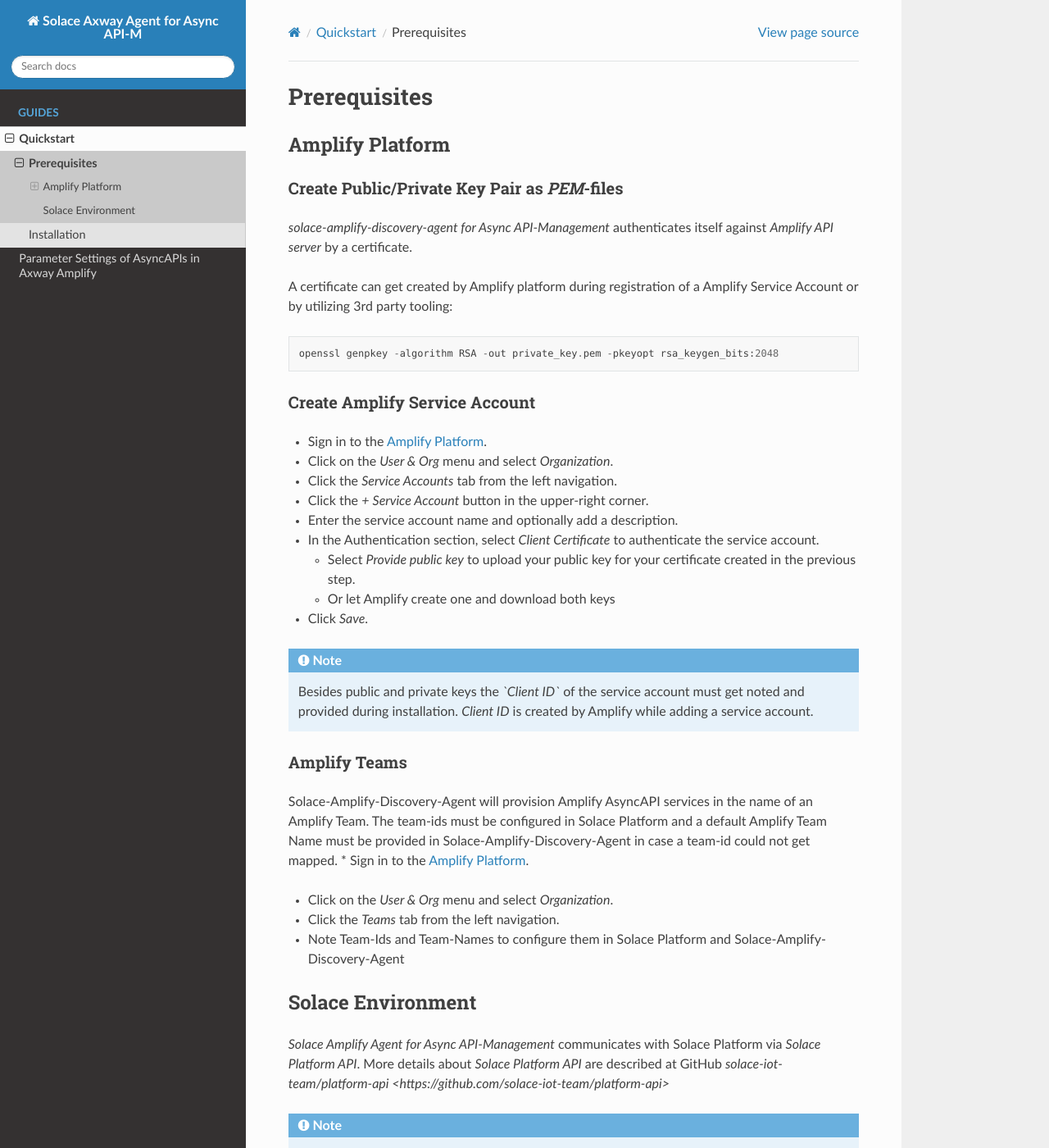
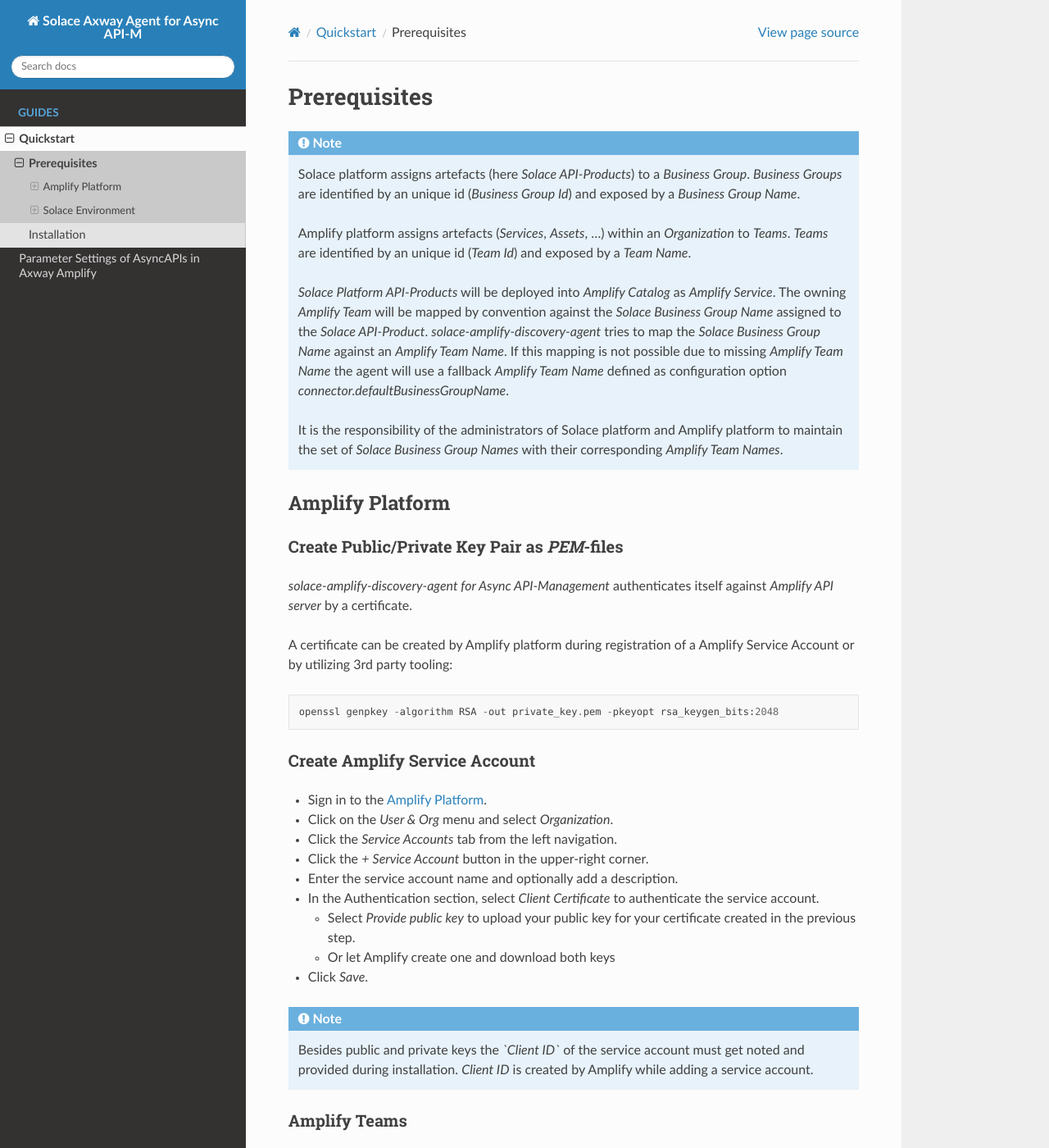
Before and after one commit to solace-iot-team/solace-amplify-discovery-agent, a Sphinx documentation site: the page built from docs/source/quickstart/prerequisites.rst, in a window 1280 px wide and 1400 px high. Shown: the whole window at 82% size. Built offline with Sphinx 7.4.7 and the Read the Docs theme 2.0.0, drawn with Linux system fonts in a browser that asks for light colours; some of the changed text lies outside the part shown.

Commit message:
adjusted documentation

```diff
--- a/docs/source/quickstart/installation.rst
+++ b/docs/source/quickstart/installation.rst
@@ -10,9 +10,9 @@
 Configuration of `solace-amplify-discovery-agent` Docker container
 ++++++++++++++++++++++++++++++++++++++++++++++++++++++++++++++++++
 
-The agent is getting configured by providing environment variables.
+The agent is configured by providing a configuration file and/or environment variables.
 
-A documented sample of all environment variables is located at `.env.sample <https://github.com/solace-iot-team/solace-amplify-discovery-agent/tree/main/sample>`_
+A documented sample of the configuration options is located at  <https://github.com/solace-iot-team/solace-amplify-discovery-agent/tree/main/sample>`_
 
 * solace-amplify-discovery-agent is executed as user `AGENT` (uid=9999,gid=9999)
 * Path `/opt/agent` is read and writeable for user AGENT
--- a/docs/source/quickstart/prerequisites.rst
+++ b/docs/source/quickstart/prerequisites.rst
@@ -1,6 +1,14 @@
 Prerequisites
 =============
 
+.. note::
+  Solace platform assigns artefacts (here `Solace API-Products`) to a `Business Group`. `Business Groups` are identified by an unique id (`Business Group Id`) and exposed by a `Business Group Name`.
+
+  Amplify platform assigns  artefacts (`Services`, `Assets`, ...) within an `Organization` to `Teams`. `Teams` are identified by an unique id (`Team Id`) and exposed by a `Team Name`.
+
+  `Solace Platform API-Products` will be deployed into `Amplify Catalog` as `Amplify Service`. The owning `Amplify Team` will be mapped by convention against the `Solace Business Group Name` assigned to the `Solace API-Product`. `solace-amplify-discovery-agent` tries to map the `Solace Business Group Name` against an `Amplify Team Name`. If this mapping is not possible due to missing `Amplify Team Name` the agent will use a fallback `Amplify Team Name` defined as configuration option `connector.defaultBusinessGroupName`.
+
+  It is the responsibility of the administrators of Solace platform and Amplify platform to maintain the set of `Solace Business Group Names` with their corresponding `Amplify Team Names`.
 
 Amplify Platform
 ----------------
@@ -10,7 +18,7 @@
 
 *solace-amplify-discovery-agent for Async API-Management* authenticates itself against *Amplify API server* by a certificate.
 
-A certificate can get created by Amplify platform during registration of a Amplify Service Account or by utilizing 3rd party tooling:
+A certificate can be created by Amplify platform during registration of a Amplify Service Account or by utilizing 3rd party tooling:
 
 ::
 
@@ -43,7 +51,7 @@
 
 
 Amplify Teams
-+++++++++++++++++++++++++
+++++++++++++++
 
 Solace-Amplify-Discovery-Agent will provision Amplify AsyncAPI services in the name of an Amplify Team. The team-ids must be configured in Solace Platform and a default Amplify Team Name must be provided in Solace-Amplify-Discovery-Agent in case a team-id could not get mapped.
 * Sign in to the `Amplify Platform <https://platform.axway.com>`_.
@@ -61,22 +69,23 @@
 *Solace Amplify Agent for Async API-Management* communicates with Solace Platform via `Solace Platform API`.
 More details about `Solace Platform API` are described at GitHub `solace-iot-team/platform-api <https://github.com/solace-iot-team/platform-api>`
 
-.. note::
-  These details must get provided during installation:
+Preparation of Solace Platform
+++++++++++++++++++++++++++++++
 
-  * URL of `Solace Platform API`
+Within Solace Platform a minimum set of assets must be created upfront and will later be used to configure `solace-amplify-discovery-agent`:
 
-  * `Org-Admin` user and password
-
-
-An *Organization* within `Solace Platform API` service with at least one *Solace-Environment* must be provisioned:
+* An *Organization* within Solace platform with at least one *Solace-Environment* must be provisioned:
 
   * Option a: the name of the *Organization* is the same as Amplify `Environment`
   * Option b: arbitrary name of the *Organization* and configured `orgMapping` (see `CONNECTOR_ORGMAPPING` environment variable in sample) with the name of the *Organization*
   * The *Organization* must have at least one *Solace-Environment* and assigned `Protocols` (e.g. `mqtt` or `smf`) that will later get used in Amplify as `Endpoint`.
 
-Teams within 'Solace Platform API' service must be provisioned:
 
-  * solace-amplify-discovery-agent will provision `Apps` into Solace Platform API in the context of a pre-defined team
-  * the team-id is configured as parameter `connector.agentBusinessGroupId` in solace-amplify-discovery-agent configuration file.
-  * there must be the team and team-id provisioned in Solace Platform API
+* A username and password to access the organization in Solace platform API
+
+* `Business Groups`
+
+  * a default `Business Group Name` mapped to an existing `Amplify Team Name` becoming the owner of `Amplify Catalog Services`
+  * target `Business Group Id` for applications being deployed into Solace Platform
+
+* `External System Name` which will be used as filter criteria by `solace-amplify-discovery-agent` to determine which `Solace API-Products` will be deployed into Amplify platform
```
Also changed, not shown: 1 other file.
